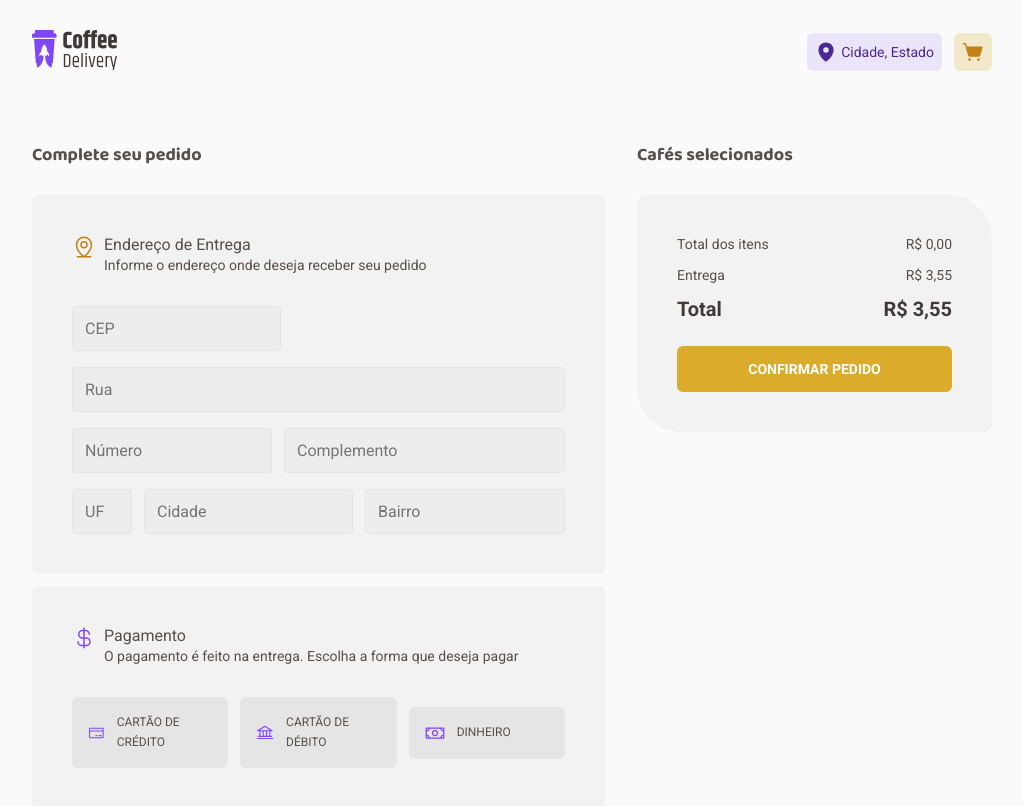
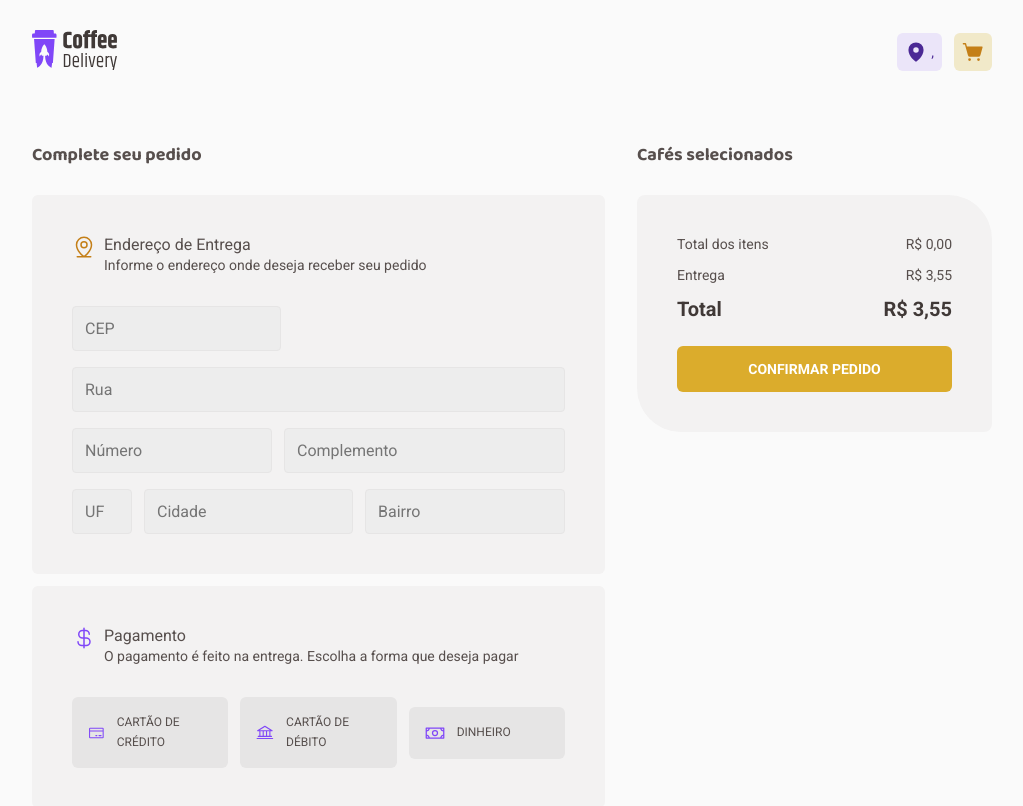
Before and after one commit to victor-com-code/Coffe-Delivery, a React (Vite) app: page /checkout in a window 1280 px wide. Shown: the top 806 px of the page, without its empty margins (128-1151 px from the left). Built offline with nearby package versions, Linux system fonts and the light colour scheme.

Commit message:
Criando contexto de endereço

```diff
--- a/src/App.tsx
+++ b/src/App.tsx
@@ -4,6 +4,7 @@ import { GlobalStyle } from './styles/global'
 import { BrowserRouter } from 'react-router-dom'
 import { Router } from './Router'
 import { CoffeesContextProvider } from './contexts/CoffeesContext'
+import { AddressContextProvider } from './contexts/AddressContext'
 
 export const BRReal = new Intl.NumberFormat('pt-BR', {
   style: 'currency',
@@ -15,7 +16,9 @@ export function App() {
     <ThemeProvider theme={defaultTheme}>
       <BrowserRouter>
         <CoffeesContextProvider>
-          <Router />
+          <AddressContextProvider>
+            <Router />
+          </AddressContextProvider>
         </CoffeesContextProvider>
       </BrowserRouter>
 
--- a/src/components/Header/index.tsx
+++ b/src/components/Header/index.tsx
@@ -8,9 +8,11 @@ import logoCoffee from '../../assets/logo.svg'
 import { NavLink } from 'react-router-dom'
 import { useContext } from 'react'
 import { CoffeesContext } from '../../contexts/CoffeesContext'
+import { AddressContext } from '../../contexts/AddressContext'
 
 export function Header() {
   const { coffeesOnCart } = useContext(CoffeesContext)
+  const { address } = useContext(AddressContext)
 
   const totalItemsInCart = coffeesOnCart.length
 
@@ -23,7 +25,9 @@ export function Header() {
       <nav>
         <LocationContainer>
           <MapPin size={22} weight="fill" />
-          <span>Cidade, Estado</span>
+          <span>
+            {address.city}, {address.state}
+          </span>
         </LocationContainer>
 
         <NavLink to={'/checkout'} title="Carrinho">
--- a/src/components/Header/styles.ts
+++ b/src/components/Header/styles.ts
@@ -85,4 +85,8 @@ export const LocationContainer = styled.div`
   color: ${(props) => props.theme['purple-dark']};
   font-size: 0.875rem;
   line-height: 1.3;
+
+  :first-child {
+    text-transform: capitalize;
+  }
 `
--- /dev/null
+++ b/src/contexts/AddressContext.tsx
@@ -0,0 +1,43 @@
+import { ReactNode, createContext, useState } from 'react'
+
+export interface AddressType {
+  cep: string
+  houseNumber: number
+  complement?: string
+  state: string
+  city: string
+  neighborhood: string
+}
+
+interface AddressContextType {
+  address: AddressType
+  setNewAddress: (data: AddressType) => void
+}
+
+export const AddressContext = createContext({} as AddressContextType)
+
+interface AddressContextProviderProps {
+  children: ReactNode
+}
+
+export function AddressContextProvider({
+  children,
+}: AddressContextProviderProps) {
+  const [address, setAddress] = useState<AddressType>({
+    cep: '',
+    houseNumber: 0,
+    state: '',
+    city: '',
+    neighborhood: '',
+  })
+
+  function setNewAddress(data: AddressType) {
+    setAddress(data)
+  }
+
+  return (
+    <AddressContext.Provider value={{ address, setNewAddress }}>
+      {children}
+    </AddressContext.Provider>
+  )
+}
--- a/src/pages/Checkout/index.tsx
+++ b/src/pages/Checkout/index.tsx
@@ -36,11 +36,13 @@ import {
   MapPinLine,
   Money,
 } from '@phosphor-icons/react'
+import { AddressContext } from '../../contexts/AddressContext'
 
 export function Checkout() {
   const { coffeesOnCart, totalPrice, setCalculateTotalPrice } =
     useContext(CoffeesContext)
 
+  const { setNewAddress } = useContext(AddressContext)
   const deliveryFee = 3.55
 
   const totalToPay = deliveryFee + totalPrice
```
